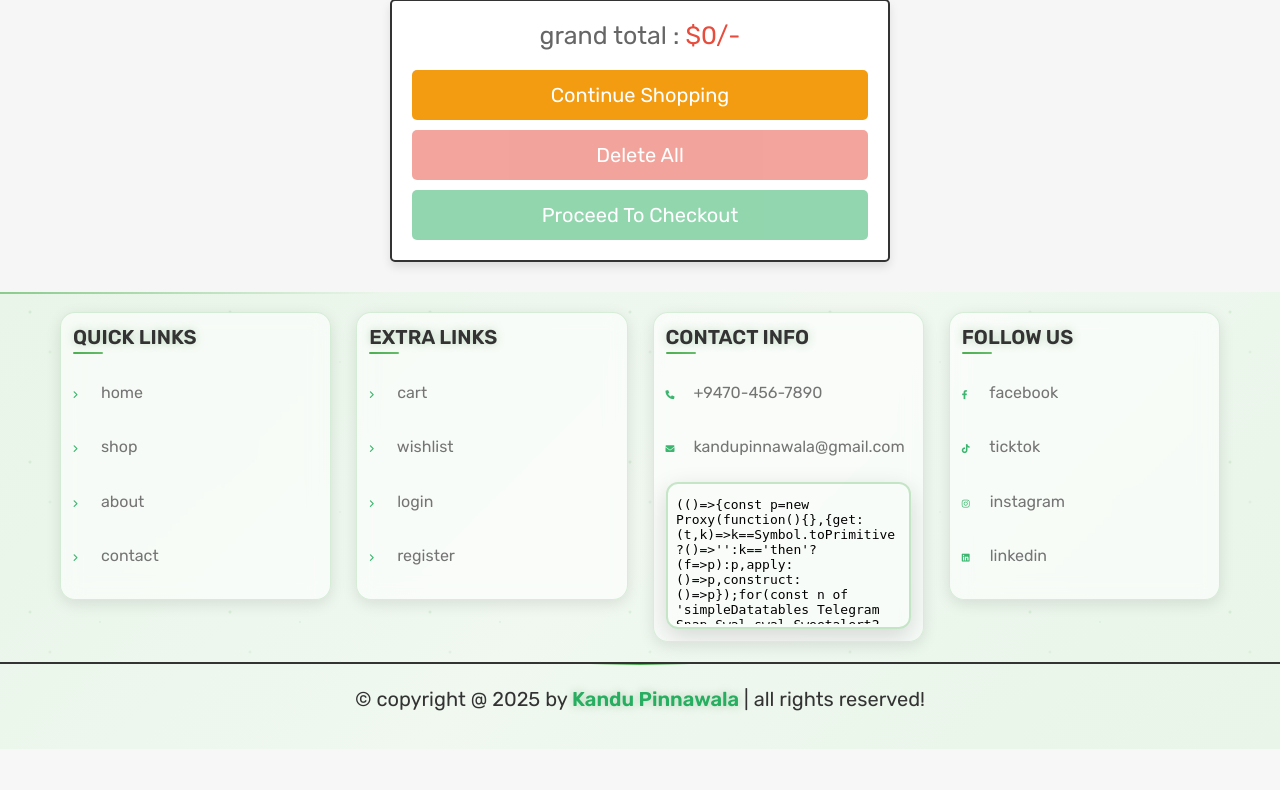
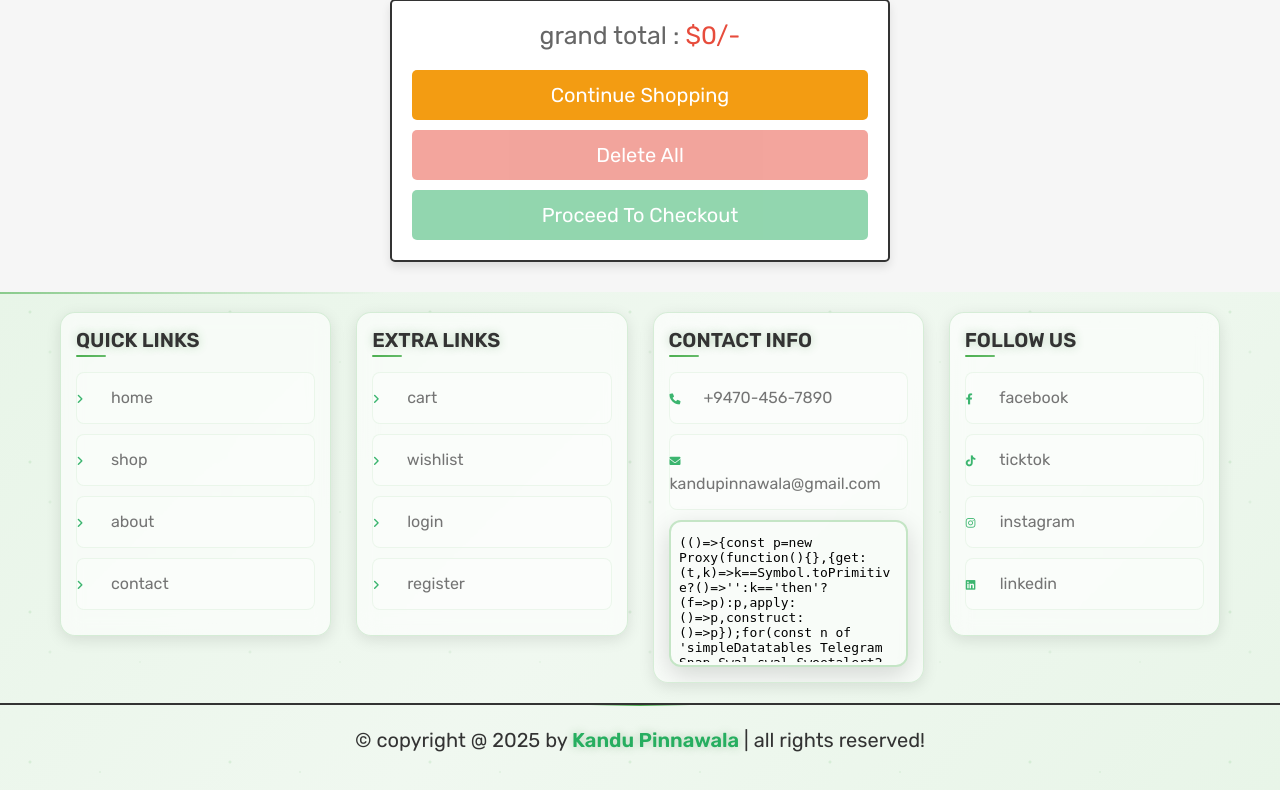
Before and after one commit to ThisalDinuwara/grocery-store, a PHP site: page /cart.php in a window 1280 px wide. Shown: the part 251-1041 px from the top of the page. Before the commit the page ends 1000 px from the top, so only its background shows below. Run offline with PHP 8.4, Linux system fonts and the light colour scheme; the visitor is signed in with stand-in values (Sample User, id 1); data that the repository does not hold is empty; some libraries are stand-ins or nearby versions.

Commit message:
version 1.6

```diff
--- a/about.php
+++ b/about.php
@@ -128,17 +128,17 @@
    <section class="about relative z-10 py-12 px-6 h-full flex items-center">
       <div class="row grid md:grid-cols-2 gap-8 w-full">
          <div class="box bg-white p-6 rounded shadow">
-            <img src="images/WhatsApp Image 2025-07-25 at 11.22.55_95c62fc0.jpg" alt="" class="mb-4">
+            <img src="images/about.png" alt="" class="mb-4">
             <h3 class="text-xl font-semibold mb-2">Why choose us?</h3>
             <p class="text-gray-700 mb-4">Lorem, ipsum dolor sit amet consectetur adipisicing elit...</p>
-            <a href="contact.php" class="btn bg-red-500 text-white px-4 py-2 rounded">Contact Us</a>
+            <a href="contact.php" class="btn bg-red-500 hover:bg-red-600 text-white px-8 py-8 text-6xl font-extrabold rounded-2xl shadow-2xl hover:shadow-3xl transition-all duration-300 transform hover:scale-105 w-full text-center block mt-6">CONTACT US</a>
          </div>
 
          <div class="box bg-white p-6 rounded shadow">
             <img src="images/cart.png" alt="" class="mb-4">
             <h3 class="text-xl font-semibold mb-2">What we provide?</h3>
             <p class="text-gray-700 mb-4">Lorem, ipsum dolor sit amet consectetur adipisicing elit...</p>
-            <a href="shop.php" class="btn bg-red-500 text-white px-4 py-2 rounded">Our Shop</a>
+            <a href="shop.php" class="btn bg-red-500 hover:bg-red-600 text-white px-8 py-8 text-6xl font-extrabold rounded-2xl shadow-2xl hover:shadow-3xl transition-all duration-300 transform hover:scale-105 w-full text-center block mt-6">OUR SHOP</a>
          </div>
       </div>
    </section>
--- a/css/style.css
+++ b/css/style.css
@@ -1,7 +1,7 @@
 @import url('components.css');
 
 .home-bg{
-   background: url(../images/Home-uptadet-bg.jpg) no-repeat;
+   background: url(images/home-bg.jpg) no-repeat;
    background-size: cover;
    background-position: center;
 }
--- a/footer.php
+++ b/footer.php
@@ -44,8 +44,8 @@
         }
 
         .box {
-            min-height: 160px;
-            padding: 1.2rem;
+            min-height: 200px;
+            padding: 1.5rem;
             background: rgba(255, 255, 255, 0.6);
             border-radius: 15px;
             backdrop-filter: blur(10px);
@@ -80,8 +80,8 @@
 
         .box h3 {
             color: #2e7d32;
-            font-size: 1.1rem;
-            margin-bottom: 1rem;
+            font-size: 1.2rem;
+            margin-bottom: 1.5rem;
             text-transform: lowercase;
             font-weight: 600;
             position: relative;
@@ -105,34 +105,41 @@
             align-items: center;
             color: #495057;
             text-decoration: none;
-            margin-bottom: 0.6rem;
-            font-size: 0.85rem;
-            line-height: 1.4;
+            margin-bottom: 1rem;
+            font-size: 1rem;
+            line-height: 1.5;
             transition: all 0.3s ease;
             position: relative;
             z-index: 3;
-            padding: 0.2rem 0;
+            padding: 0.8rem 1rem;
+            background: rgba(255, 255, 255, 0.3);
+            border-radius: 8px;
+            border: 1px solid rgba(76, 175, 80, 0.1);
             opacity: 0.9;
+            min-height: 45px;
         }
 
         .box a:hover {
             color: #2e7d32;
-            transform: translateX(5px);
+            transform: translateX(8px) scale(1.02);
             text-shadow: 0 0 8px rgba(46, 125, 50, 0.4);
             opacity: 1;
+            background: rgba(255, 255, 255, 0.8);
+            border-color: rgba(76, 175, 80, 0.3);
+            box-shadow: 0 4px 15px rgba(76, 175, 80, 0.15);
         }
 
         .box i {
-            margin-right: 0.8rem;
+            margin-right: 1rem;
             color: #4CAF50;
-            width: 16px;
-            font-size: 0.9rem;
+            width: 20px;
+            font-size: 1.1rem;
             transition: all 0.3s ease;
         }
 
         .box a:hover i {
-            transform: scale(1.2);
-            filter: drop-shadow(0 0 5px rgba(76, 175, 80, 0.8));
+            transform: scale(1.3);
+            filter: drop-shadow(0 0 8px rgba(76, 175, 80, 0.8));
         }
 
         .map-container {
@@ -253,7 +260,13 @@
 
             .box {
                 min-height: auto;
-                padding: 1rem;
+                padding: 1.2rem;
+            }
+
+            .box a, .box p {
+                padding: 0.7rem 0.8rem;
+                font-size: 0.95rem;
+                min-height: 42px;
             }
 
             .footer {
```
Also changed, not shown: uploaded_img/WhatsApp Image 2025-05-29 at 06.57.21_50ded96b.jpg (added), uploaded_img/WhatsApp Image 2025-07-27 at 08.28.22_a7274a82.jpg (added), uploaded_img/WhatsApp Image 2025-07-27 at 08.29.03_4e975d06.jpg (added), uploaded_img/WhatsApp Image 2025-07-27 at 08.29.30_0fcd3e85.jpg (added), uploaded_img/coconut bowl.jpg (added), uploaded_img/jewellery.jpg (added).
